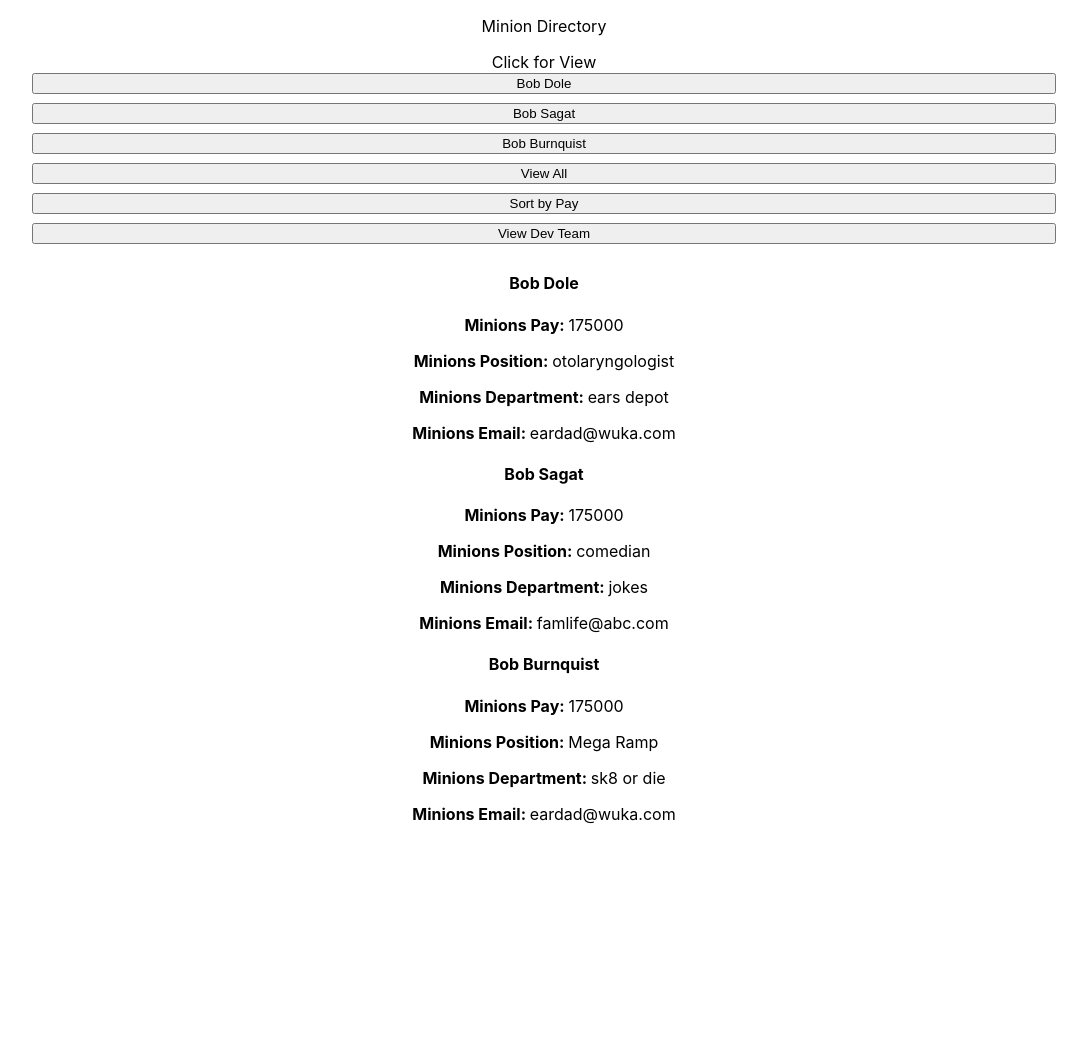
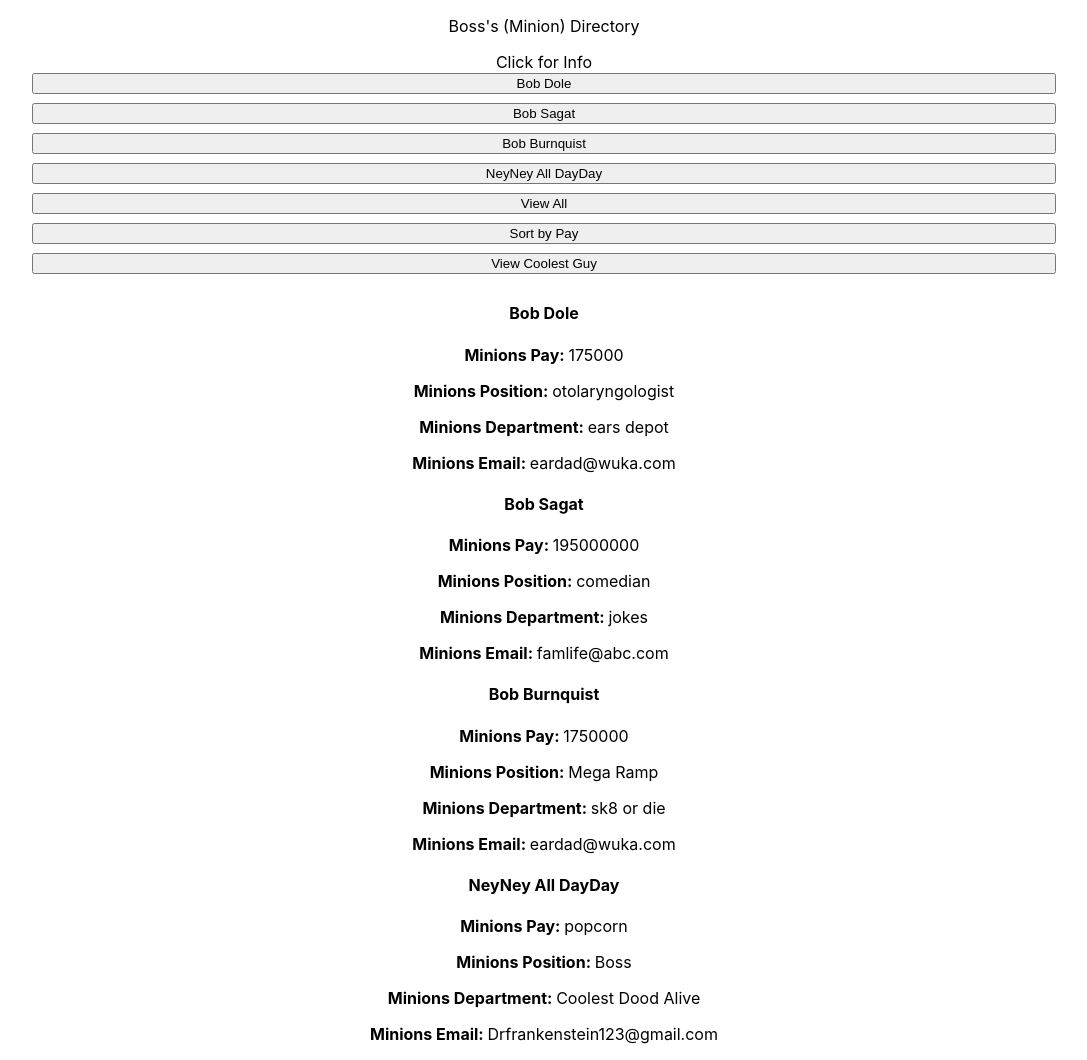
Before and after one commit to neyneyalldayday/employee-directory-react-app, a React (Create React App) app in the folder emp-direct-app/: page / in a window 1280 px wide. Shown: the whole page, without its empty margins (96-1183 px from the left). Before the commit the page ends 840 px from the top, so only its background shows below. Built offline with nearby package versions, Linux system fonts and the light colour scheme.

Commit message:
added a cool dood button

```diff
--- a/emp-direct-app/src/components/maincontainer/Header/index.js
+++ b/emp-direct-app/src/components/maincontainer/Header/index.js
@@ -3,7 +3,7 @@ import React from "react";
 function Header() {
   return (
     <nav className="navbar navbar-dark bg-primary" style={{borderRadius: ".25rem", marginBottom: "1rem"}}>
-        <span className="navbar-brand mb-0 h1">Minion Directory</span>
+        <span className="navbar-brand mb-0 h1">Boss's (Minion) Directory</span>
     </nav>
   );
 }
--- a/emp-direct-app/src/components/maincontainer/index.js
+++ b/emp-direct-app/src/components/maincontainer/index.js
@@ -10,6 +10,7 @@ class MainContainer extends Component {
         results: []
     };
 
+
     handleSingleMinion = event => {
         event.preventDefault();
         const value = event.target.innerHTML;
@@ -21,14 +22,36 @@ class MainContainer extends Component {
         }
         this.setState({results: singleMinion})
     };
+    handleViewAll = event => {
 
-    handleViewAll = event => {
         this.setState({results: Minion})
-    }
-
+    };
+    handleSortPay = event => {
+        event.preventDefault();
+        let minSort = []
+        for(var i = 0; i<Minion.length; i++){
+            minSort.push(Minion[i])
+        }
+        let paySort = minSort.sort((a, b) => {
+            return b.pay - a.pay;
+        });
+        this.setState({results: paySort})
+    };
+    handleCoolGuy = event => {
+        event.preventDefault();
+        let CoolGuy = [];
+        for(var i = 0; i<Minion.length; i++){
+            if(Minion[i].department === "Coolest Dood Alive"){
+                CoolGuy.push(Minion[i])
+            };
+        }
+        this.setState({results: CoolGuy})
+    };
     componentDidMount() {
         this.handleViewAll()
     }
+
+
 
 
     render(){
@@ -38,12 +61,12 @@ class MainContainer extends Component {
             <Header />
             <div className="row">
                 <NameCard>
-                <div className="card-header" style={{textAlign: "center"}}>Click for View</div>
+                <div className="card-header" style={{textAlign: "center"}}>Click for Info</div>
                 <div className="card-body" style={{textAlign: "center"}}>
                 {Minion.map(emp => ( <Name empName={emp.name} class="btn btn-secondary" handleSingleMinion={this.handleSingleMinion}/>))}
                 <Name empName="View All" class="btn btn-primary" handleSingleMinion={this.handleViewAll} />
-                <Name empName="Sort by Pay" class="btn btn-primary" handleSingleMinion={this} />
-                <Name empName="View Dev Team" class="btn btn-primary"/>
+                <Name empName="Sort by Pay" class="btn btn-primary" handleSingleMinion={this.handleSortPay} />
+                <Name empName="View Coolest Guy" class="btn btn-primary" handleSingleMinion={this.handleCoolGuy}/>
                 </div>
                 </NameCard>
                 <EmployeeCard results={this.state.results} />
--- a/emp-direct-app/src/minions.json
+++ b/emp-direct-app/src/minions.json
@@ -8,19 +8,27 @@
         "email": "eardad@wuka.com"
     },
     {
-        "id": 1,
+        "id": 2,
         "name": "Bob Sagat",
-        "pay": 175000,
+        "pay": 195000000,
         "position": "comedian",
         "department": "jokes",
         "email": "famlife@abc.com"
     },
     {
-        "id": 1,
+        "id": 3,
         "name": "Bob Burnquist",
-        "pay": 175000,
+        "pay": 1750000,
         "position": "Mega Ramp",
         "department": "sk8 or die",
         "email": "eardad@wuka.com"
+    },
+    {
+        "id": 4,
+        "name": "NeyNey All DayDay",
+        "pay": "popcorn",
+        "position": "Boss",
+        "department": "Coolest Dood Alive",
+        "email": "Drfrankenstein123@gmail.com"
     }
 ]
```
